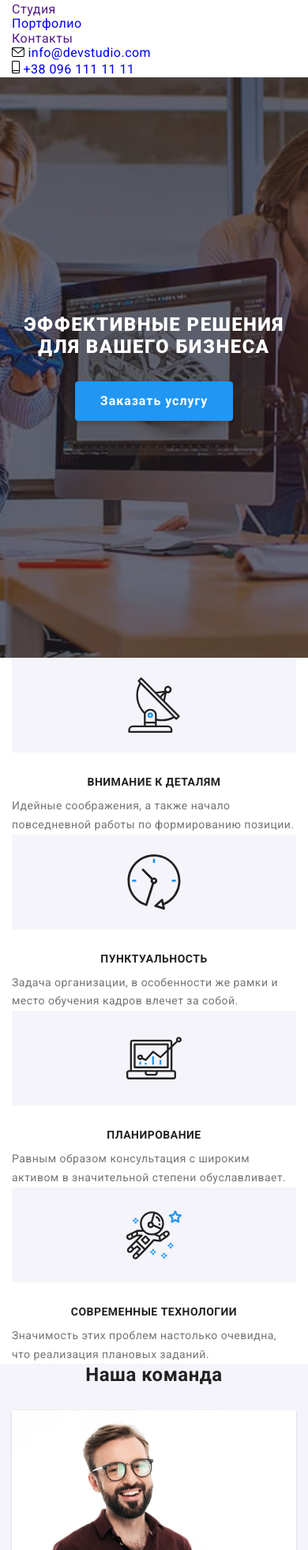
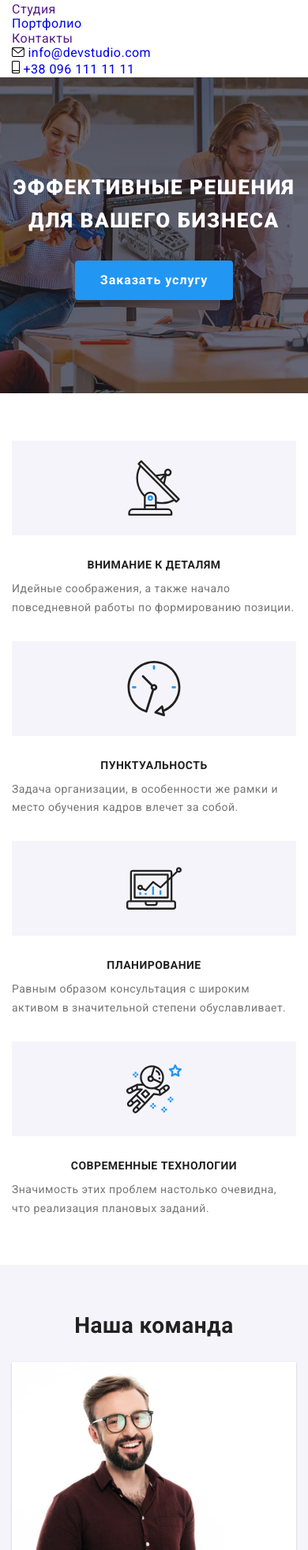
Before and after one commit to OlhaTsyhanenko/goit-markup-hw-08, a plain HTML site: page index.html in a window 390 px wide. Shown: the part 37-2000 px from the top of the page at 79% size. Drawn offline with nearby package versions, Linux system fonts and the light colour scheme.

Commit message:
корректировка по mobile версии

```diff
--- a/sass/components/_footer-form.scss
+++ b/sass/components/_footer-form.scss
@@ -23,7 +23,7 @@
   line-height: 1.25;
   color: rgba(255, 255, 255, 0.6);
 
-  @media screen and (min-width: 480px) and (max-width: 1199px) {
+  @media screen and (max-width: 1199px) {
     margin-bottom: 20px;
   }
   @media screen and (min-width: 1200px) {
--- a/sass/components/_footer-grid.scss
+++ b/sass/components/_footer-grid.scss
@@ -17,9 +17,8 @@
 }
 
 .footer-grid__part {
-  @media screen and (min-width: 480px) and (max-width: 1199px) {
+  @media screen and (max-width: 1199px) {
     text-align: center;
-    // margin-bottom: 60px;
   }
 
   @media screen and (min-width: 768px) and (max-width: 1199px) {
@@ -31,7 +30,6 @@
   @media screen and (min-width: 1200px) {
     display: flex;
     flex-basis: calc(50% - 45px);
-    // justify-content: space-between;
     align-items: baseline;
     text-align: left;
   }
--- a/sass/components/_global.scss
+++ b/sass/components/_global.scss
@@ -45,7 +45,7 @@ img {
 }
 
 .section {
-  @media screen and (min-width: 480px) {
+  @media screen and (max-width: 1199.98px) {
     padding-top: 60px;
     padding-bottom: 60px;
   }
@@ -77,12 +77,10 @@ img {
 .section-title {
   color: $text-color-title;
   font-weight: 700;
-  @media screen and (min-width: 480px) {
-    font-size: 28px;
-    line-height: 1.179;
-    text-align: center;
-    margin-bottom: 30px;
-  }
+  font-size: 28px;
+  line-height: 1.179;
+  text-align: center;
+  margin-bottom: 30px;
 
   @media screen and (min-width: 1200px) {
     font-size: 36px;
--- a/sass/components/_hero.scss
+++ b/sass/components/_hero.scss
@@ -18,11 +18,8 @@
 .hero {
   color: $text-color-white;
   text-align: center;
-
-  @media screen and (min-width: 480px) {
-    padding-top: 118px;
-    padding-bottom: 118px;
-  }
+  padding-top: 118px;
+  padding-bottom: 118px;
 
   @media screen and (min-width: 1200px) {
     padding-top: 200px;
@@ -35,11 +32,9 @@
   letter-spacing: 0.06em;
   text-transform: uppercase;
   margin-bottom: 30px;
+  font-size: 26px;
+  line-height: 1.62;
 
-  @media screen and (min-width: 480px) {
-    font-size: 26px;
-    line-height: 1.62;
-  }
   @media screen and (min-width: 1200px) {
     font-size: 44px;
     line-height: 1.36;
--- a/sass/components/_portfolio-button-set.scss
+++ b/sass/components/_portfolio-button-set.scss
@@ -2,7 +2,7 @@
   display: flex;
   flex-wrap: wrap;
 
-  @media screen and (min-width: 480px) {
+  @media screen and (max-width: 767px) {
     margin-bottom: 40px;
   }
 
@@ -10,12 +10,10 @@
     justify-content: center;
     margin-bottom: 30px;
   }
-  // justify-content: center;
-  // margin-bottom: 50px;
 }
 
 .button-set__item:nth-child(-n + 3) {
-  @media screen and (min-width: 480px) and (max-width: 767px) {
+  @media screen and (max-width: 767px) {
     margin-bottom: 15px;
   }
 }
--- a/sass/components/_portfolio-card-set.scss
+++ b/sass/components/_portfolio-card-set.scss
@@ -23,7 +23,7 @@
 }
 
 .card-set__item {
-  @media screen and (min-width: 480px) {
+  @media screen and (max-width: 767px) {
     &:not(:first-child) {
       margin-top: 30px;
     }
--- a/sass/components/_section-advantage.scss
+++ b/sass/components/_section-advantage.scss
@@ -18,22 +18,18 @@
 }
 
 .section-advantage__list {
-  @media screen and (min-width: 480px) {
-    margin-top: -30px;
-  }
+  margin-top: -30px;
+  margin-left: -30px;
 
   @media screen and (min-width: 768px) {
     display: flex;
     flex-wrap: wrap;
-    margin-left: -30px;
   }
 }
 
 .section-advantage__item {
-  @media screen and (min-width: 480px) {
-    margin-top: 30px;
-    margin-left: 30px;
-  }
+  margin-top: 30px;
+  margin-left: 30px;
 
   @media screen and (min-width: 768px) {
     flex-basis: calc((100% - 2 * 30px) / 2);
--- a/sass/components/_section-clients.scss
+++ b/sass/components/_section-clients.scss
@@ -9,7 +9,7 @@
   margin-top: 30px;
   margin-left: 30px;
 
-  @media screen and (min-width: 480px) {
+  @media screen and (max-width: 767px) {
     width: calc((100% - 2 * 30px) / 2);
   }
 
```
Also changed, not shown: css/main.css, css/main.min.css, 2 other files.
